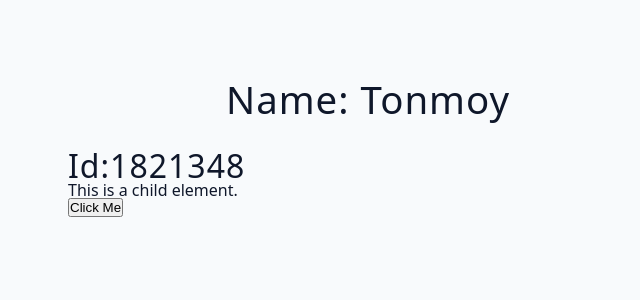
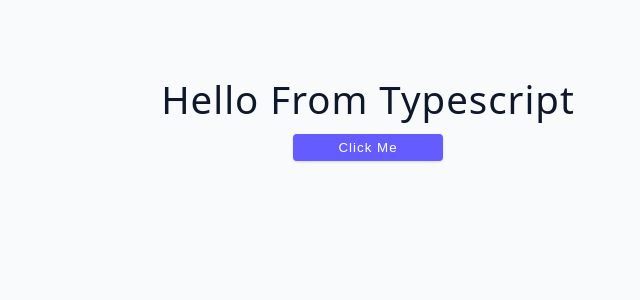
Before and after one commit to TonmoyZohani/TypeScript-With-React, a React (Vite) app: page / in a window 1280 px wide. Shown: the top 300 px of the page, without its empty margins (272-912 px from the left). Built offline with nearby package versions, Linux system fonts and the light colour scheme.

Commit message:
state implemented

```diff
--- a/src/App.tsx
+++ b/src/App.tsx
@@ -1,11 +1,11 @@
-import Component from "./starter/02-props";
+import Component from "./starter/03-state";
 
 function App() {
   return (
     <main>
       {/* <Component name='Tonmoy' id={1821348}/> */}
-      <Component name='Tonmoy' id={1821348}>
-           <p>This is a child element.</p>
+      <Component name="Tonmoy" id={1821348}>
+        <p>This is a child element.</p>
         <button>Click Me</button>
       </Component>
     </main>
--- a/src/starter/03-state/index.tsx
+++ b/src/starter/03-state/index.tsx
@@ -1,8 +1,51 @@
+import { useState } from 'react';
+
+type Link = {
+  id: number;
+  url: string;
+  text: string;
+};
+
+const navLinks: Link[] = [
+  {
+    id: 1,
+    url: 'https://reactjs.org',
+    text: 'react docs',
+  },
+  {
+    id: 2,
+    url: 'https://reactrouter.com',
+    text: 'react router docs',
+  },
+  {
+    id: 3,
+    url: 'https://reacttraining.com',
+    // remove text property to see the error
+    text: 'react training',
+  },
+];
+
 function Component() {
+  const [text, setText] = useState('shakeAndBake');
+  const [number, setNumber] = useState(1);
+  const [list, setList] = useState<string[]>([]);
+  const [links, setLinks] = useState<Link[]>(navLinks);
   return (
     <div>
-      <h2>React & Typescript</h2>
-      <h2>State</h2>
+      <h2 className='mb-1'>hello from typescript</h2>
+      <button
+        className='btn btn-center'
+        onClick={() => {
+          // setText(1);
+          // setNumber('hello');
+          // setList([1, 3]);
+          // setList(['hello', 'world']);
+          // setLinks([...links, { id: 4, url: 'hello', someValue: 'hello' }])
+          setLinks([...links, { id: 4, url: 'hello', text: 'hello' }]);
+        }}
+      >
+        click me
+      </button>
     </div>
   );
 }
```
